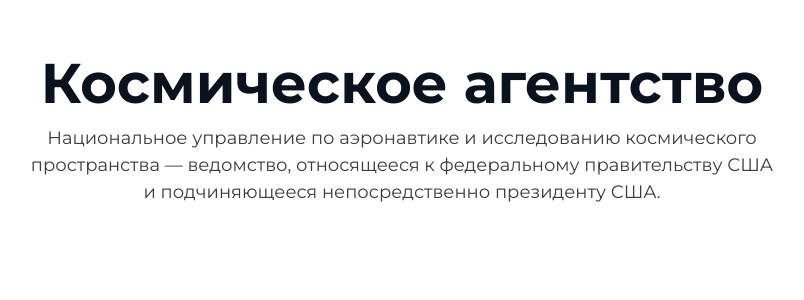
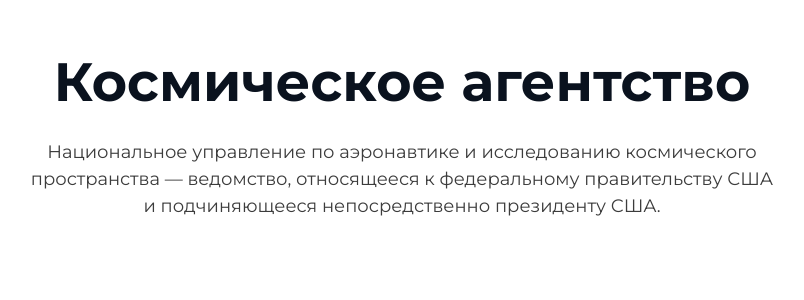
Before and after one commit to kvitee/nsa, a Django app: page / in a window 1280 px wide. Shown: the part 90-390 px from the top of the page, without its empty margins (238-1042 px from the left). Run offline with Django 4.2, Linux system fonts and the light colour scheme.

Commit message:
Fix start page about section.

```diff
--- a/src/apps/site/static/css/about.css
+++ b/src/apps/site/static/css/about.css
@@ -1,15 +1,20 @@
 #about {
+  font-size: 18px;
   margin: 50px auto;
 }
+#about .container-fluid {
+  max-width: 780px;
+}
 #about h1 {
-  font-size: 56px;
+  margin: 1.5rem 0;
+  font-size: 2em;
+  font-weight: 700;
 }
 #about p {
-  font-size: 18px;
   color: #3c3c3c;
 }
-@media (max-width: 752px) {
+@media (min-width: 768px) {
   #about h1 {
-    font-size: 36px;
+    font-size: 3em;
   }
 }
--- a/src/apps/site/static/css/common.css
+++ b/src/apps/site/static/css/common.css
@@ -11,6 +11,3 @@ img {
   object-fit: cover;
   object-position: center;
 }
-.container-md {
-  max-width: 780px;
-}
--- a/src/apps/site/templates/start_page.html
+++ b/src/apps/site/templates/start_page.html
@@ -45,8 +45,8 @@
 
     <main>
       <section id="about">
-        <article class="container-md text-center">
-          <h1 class="fw-bold">Космическое агентство</h1>
+        <article class="container-fluid text-center">
+          <h1>Космическое агентство</h1>
           <p>Национальное управление по аэронавтике и исследованию космического
              пространства — ведомство, относящееся к федеральному правительству
              США и подчиняющееся непосредственно президенту США.</p>
```
